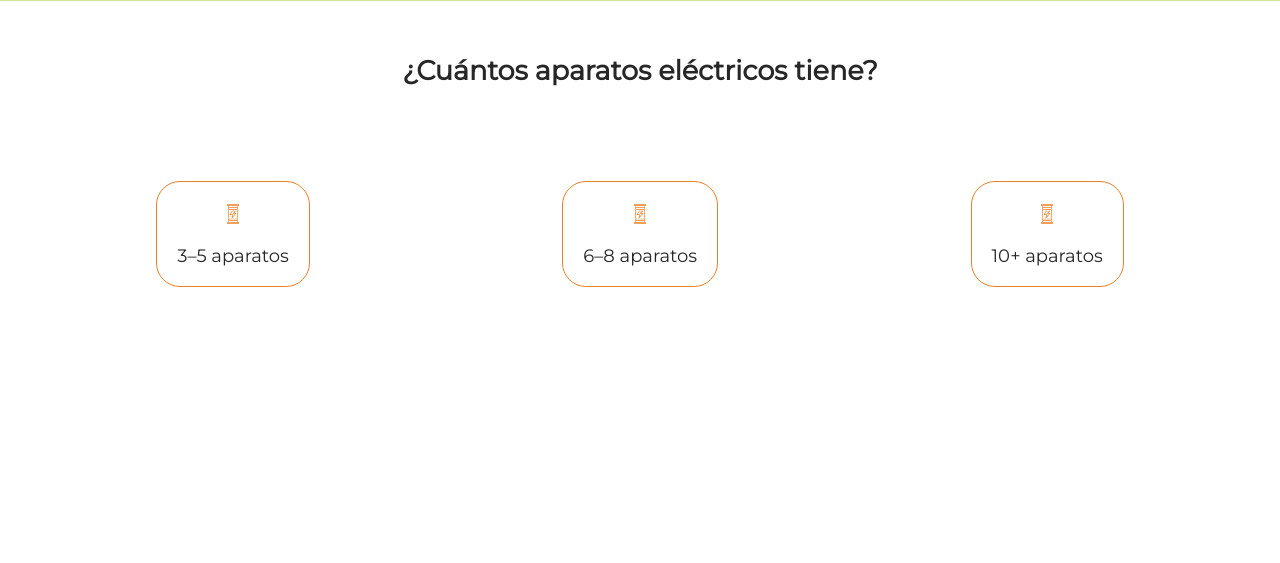
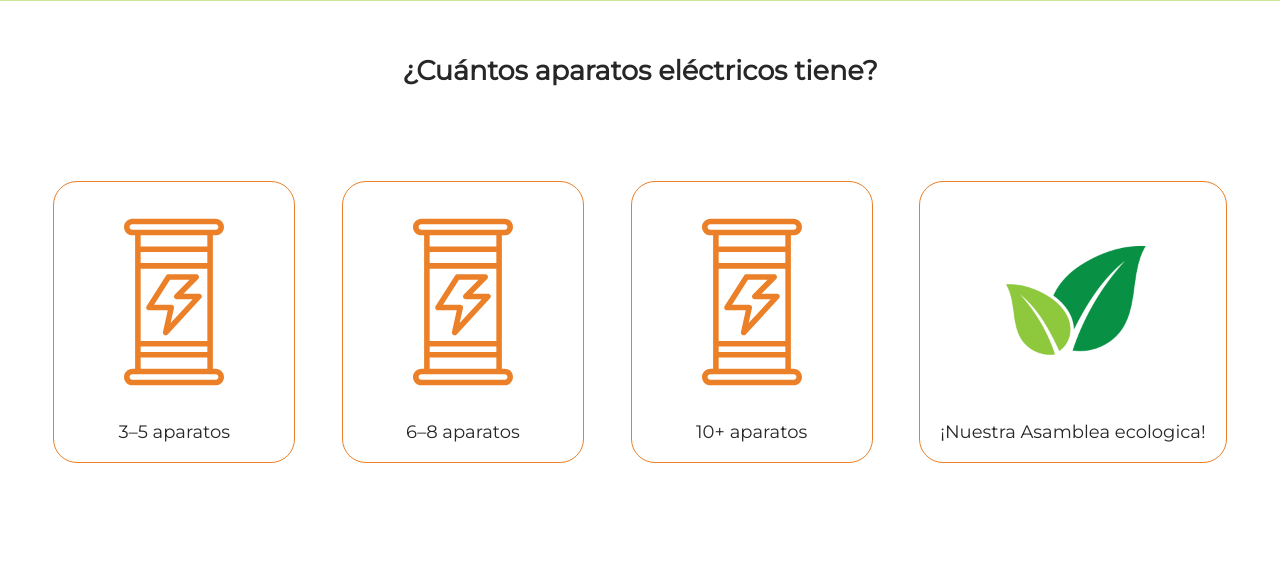
Before and after one commit to Chinyiskan/Python_pro_kodland, a Flask app: page /size/1/lights/1 in a window 1280 px wide. Shown: the part 469-1032 px from the top of the page. Before the commit the page ends 756 px from the top, so only its background shows below. Run offline with Flask 3, Linux system fonts and the light colour scheme.

Commit message:
Update styles and templates for ecological features and image adjustments

```diff
--- a/M3/L2/static/css/style.css
+++ b/M3/L2/static/css/style.css
@@ -67,10 +67,18 @@
     border: 1px solid #EB8028;
     transition: 0.2s;
 }
+
 .item__img {
-    object-fit: contain;
-    width: 150px;
+    max-width: 100%;
+    height: auto;
+    width: 200px;
+    border-radius: 16px;
 }
+
+#ecologico{
+    color: green;
+}
+
 
 .list__item a:hover {
     box-shadow: 1px 1px 4px 4px #0EB07C;
--- a/M3/L2/templates/electronics.html
+++ b/M3/L2/templates/electronics.html
@@ -3,24 +3,34 @@
 {% block content %}
   <h2 class="main__title">¿Cuántos aparatos eléctricos tiene?</h2>
   <ul class="list">
+
     <li class="list__item">
       <a href="{{ url_for('show_result', size=size, lights=lights, devices=3) }}">
-        <img src="{{ url_for('static', filename='img/battery.svg') }}" alt="3-5 aparatos">
+        <img class="item__img" src="{{ url_for('static', filename='img/battery.svg') }}" alt="3-5 aparatos">
         <span>3–5 aparatos</span>
       </a>
     </li>
+
     <li class="list__item">
       <!-- TAREA 3: Completa esta ruta usando size, lights y devices=6 -->
       <a href="{{ url_for('show_result', size=size, lights=lights, devices=6) }}">
-        <img src="{{ url_for('static', filename='img/battery.svg') }}" alt="6-8 aparatos">
+        <img class="item__img" src="{{ url_for('static', filename='img/battery.svg') }}" alt="6-8 aparatos">
         <span>6–8 aparatos</span>
       </a>
     </li>
+
     <li class="list__item">
       <!-- TAREA 3: Completa esta ruta usando size, lights y devices=10 -->
       <a href="{{ url_for('show_result', size=size, lights=lights, devices=10) }}">
-        <img src="{{ url_for('static', filename='img/battery.svg') }}" alt="10+ aparatos">
+        <img class="item__img" src="{{ url_for('static', filename='img/battery.svg') }}" alt="10+ aparatos">
         <span>10+ aparatos</span>
+      </a>
+    </li>
+
+    <li class="list__item">
+      <a href="javascript:void(0)">
+        <img class="item__img" src="{{ url_for('static', filename='img/green.png') }}" alt="green">
+        <span>¡Nuestra Asamblea ecologica!</span>
       </a>
     </li>
   </ul>
--- a/M3/L2/templates/index.html
+++ b/M3/L2/templates/index.html
@@ -5,20 +5,20 @@
   <ul class="list">
     <li class="list__item">
       <a href="{{ url_for('select_lights', size=1) }}">
-        <img src="{{ url_for('static', filename='img/home.svg') }}" alt="pequeño">
+        <img src="{{ url_for('static', filename='img/home.svg') }}" alt="pequeño" class="item__img">
         <span>Hogar pequeño</span>
       </a>
     </li>
     <li class="list__item">
       <a href="{{ url_for('select_lights', size=2) }}">
-        <img src="{{ url_for('static', filename='img/home.svg') }}" alt="mediano">
+        <img src="{{ url_for('static', filename='img/home.svg') }}" alt="mediano" class="item__img">
         <!-- TAREA 1: Completa el nombre del hogar -->
         <span>Hogar Mediano<!-- Escribe aquí: Hogar mediano --></span>
       </a>
     </li>
     <li class="list__item">
       <a href="{{ url_for('select_lights', size=3) }}">
-        <img src="{{ url_for('static', filename='img/home.svg') }}" alt="grande">
+        <img src="{{ url_for('static', filename='img/home.svg') }}" alt="grande" class="item__img">
         <!-- TAREA 1: Completa el nombre del hogar -->
         <span>Hogar Grande<!-- Escribe aquí: Hogar grande --></span>
       </a>
```
Also changed, not shown: M3/L2/templates/lights.html (+10 -3 lines), M3/L2/static/img/green.png (added).
